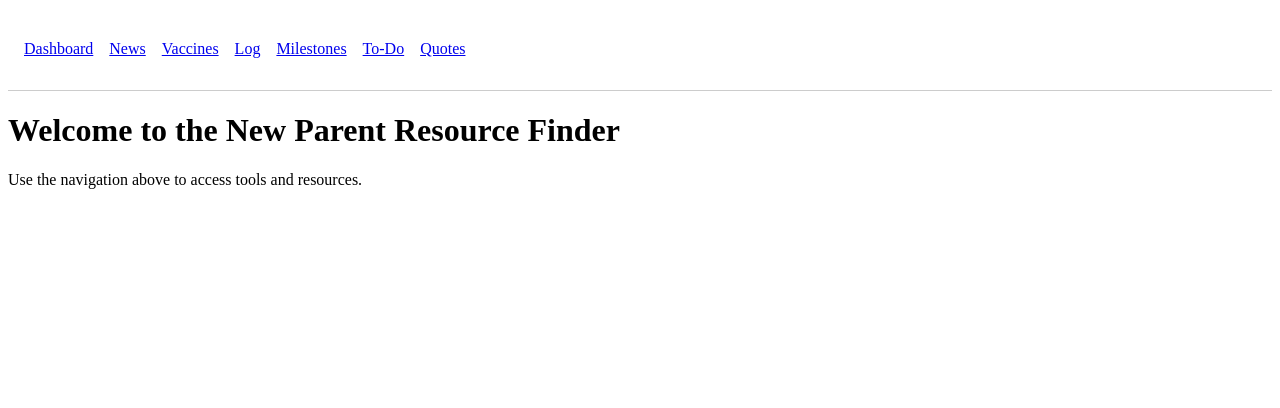
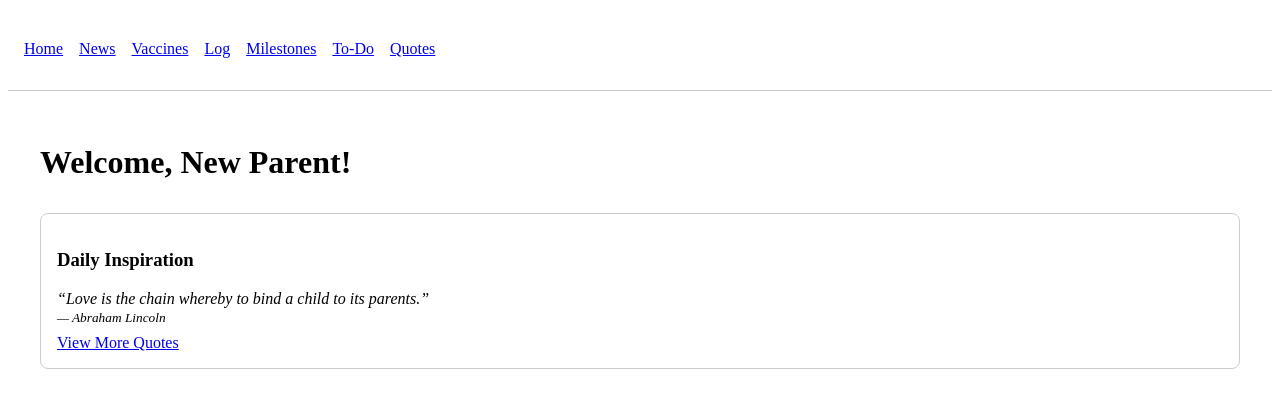
Before and after one commit to Andrew-Snyder627/new-parent-dashboard, a React (Vite) app: page / in a window 1280 px wide. Shown: the top 408 px of the page. Built offline with nearby package versions, Linux system fonts and the light colour scheme.

Commit message:
Added in preview for Quotebox for the home page

```diff
--- a/src/App.jsx
+++ b/src/App.jsx
@@ -1,5 +1,5 @@
 import { Routes, Route, Navigate } from "react-router-dom";
-import Dashboard from "./components/Dashboard";
+import Home from "./components/Home";
 import NewsFeed from "./components/NewsFeed";
 import VaccineSchedule from "./components/VaccineSchedule";
 import DiaperLog from "./components/DiaperLog";
@@ -13,7 +13,7 @@ function App() {
     <>
       <Navbar />
       <Routes>
-        <Route path="/" element={<Dashboard />} />
+        <Route path="/" element={<Home />} />
         <Route path="/news" element={<NewsFeed />} />
         <Route path="/vaccines" element={<VaccineSchedule />} />
         <Route path="/log" element={<DiaperLog />} />
--- a/src/components/Dashboard.jsx
+++ /dev/null
@@ -1,19 +0,0 @@
-import React from "react";
-import NewsFeed from "./NewsFeed";
-import VaccineSchedule from "./VaccineSchedule";
-import DiaperLog from "./DiaperLog";
-import MilestoneTracker from "./MilestoneTracker";
-import TodoList from "./TodoList";
-import QuoteBox from "./QuoteBox";
-// import "./Dashboard.css";
-
-function Dashboard() {
-  return (
-    <div>
-      <h1>Welcome to the New Parent Resource Finder</h1>
-      <p>Use the navigation above to access tools and resources.</p>
-    </div>
-  );
-}
-
-export default Dashboard;
--- /dev/null
+++ b/src/components/Home.jsx
@@ -0,0 +1,24 @@
+import React from "react";
+import QuoteBox from "../components/QuoteBox";
+
+function Home() {
+  return (
+    <div className="home-dashboard" style={{ padding: "2rem" }}>
+      <h1>Welcome, New Parent!</h1>
+      <div
+        className="dashboard-grid"
+        style={{
+          display: "grid",
+          gridTemplateColumns: "repeat(auto-fit, minmax(300px, 1fr))",
+          gap: "1.5rem",
+          marginTop: "2rem",
+        }}
+      >
+        <QuoteBox preview />
+        {/* Insert other preview components here later */}
+      </div>
+    </div>
+  );
+}
+
+export default Home;
--- a/src/components/Navbar.jsx
+++ b/src/components/Navbar.jsx
@@ -7,7 +7,7 @@ function Navbar() {
         style={{ listStyle: "none", display: "flex", gap: "1rem", padding: 0 }}
       >
         <li>
-          <Link to="/">Dashboard</Link>
+          <Link to="/">Home</Link>
         </li>
         <li>
           <Link to="/news">News</Link>
--- a/src/components/QuoteBox.jsx
+++ b/src/components/QuoteBox.jsx
@@ -1,41 +1,32 @@
-import React, { useState, useEffect } from "react";
-import localQuotes from "../data/parenting_quotes.json";
+import React, { useEffect, useState } from "react";
+import { Link } from "react-router-dom";
+import quotes from "../data/parenting_quotes.json";
 
-function QuoteBox() {
+function QuoteBox({ preview = false }) {
   const [quote, setQuote] = useState(null);
 
-  const getRandomQuote = () => {
-    const random = localQuotes[Math.floor(Math.random() * localQuotes.length)];
+  useEffect(() => {
+    const random = quotes[Math.floor(Math.random() * quotes.length)];
     setQuote(random);
-  };
-
-  useEffect(() => {
-    getRandomQuote(); // get one on load
   }, []);
 
+  if (!quote) return <p>Loading...</p>;
+
   return (
-    <div>
-      <h2>Daily Inspiration</h2>
-
-      {quote && (
-        <blockquote style={{ fontStyle: "italic" }}>
-          “{quote.quote}”
-          <br />
-          <span
-            style={{
-              display: "block",
-              textAlign: "right",
-              marginTop: "0.5rem",
-            }}
-          >
-            — {quote.author}
-          </span>
-        </blockquote>
+    <div
+      style={{ border: "1px solid #ccc", padding: "1rem", borderRadius: "8px" }}
+    >
+      <h3>Daily Inspiration</h3>
+      <blockquote style={{ fontStyle: "italic", margin: "0.5rem 0" }}>
+        “{quote.quote}”
+        <br />
+        <small>— {quote.author}</small>
+      </blockquote>
+      {preview && (
+        <div style={{ marginTop: "0.5rem" }}>
+          <Link to="/quotes">View More Quotes</Link>
+        </div>
       )}
-
-      <button onClick={getRandomQuote} style={{ marginTop: "1rem" }}>
-        New Quote
-      </button>
     </div>
   );
 }
```
